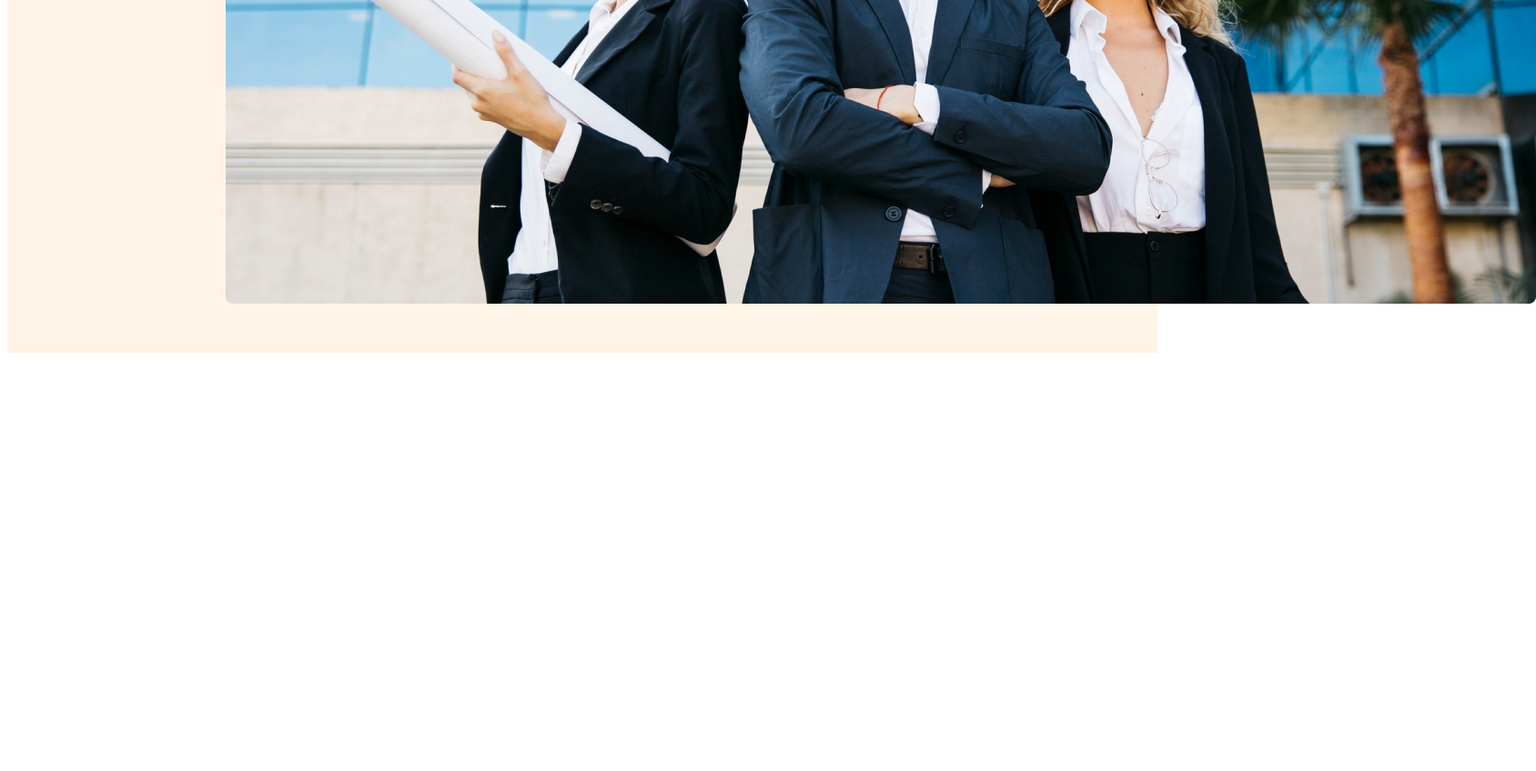
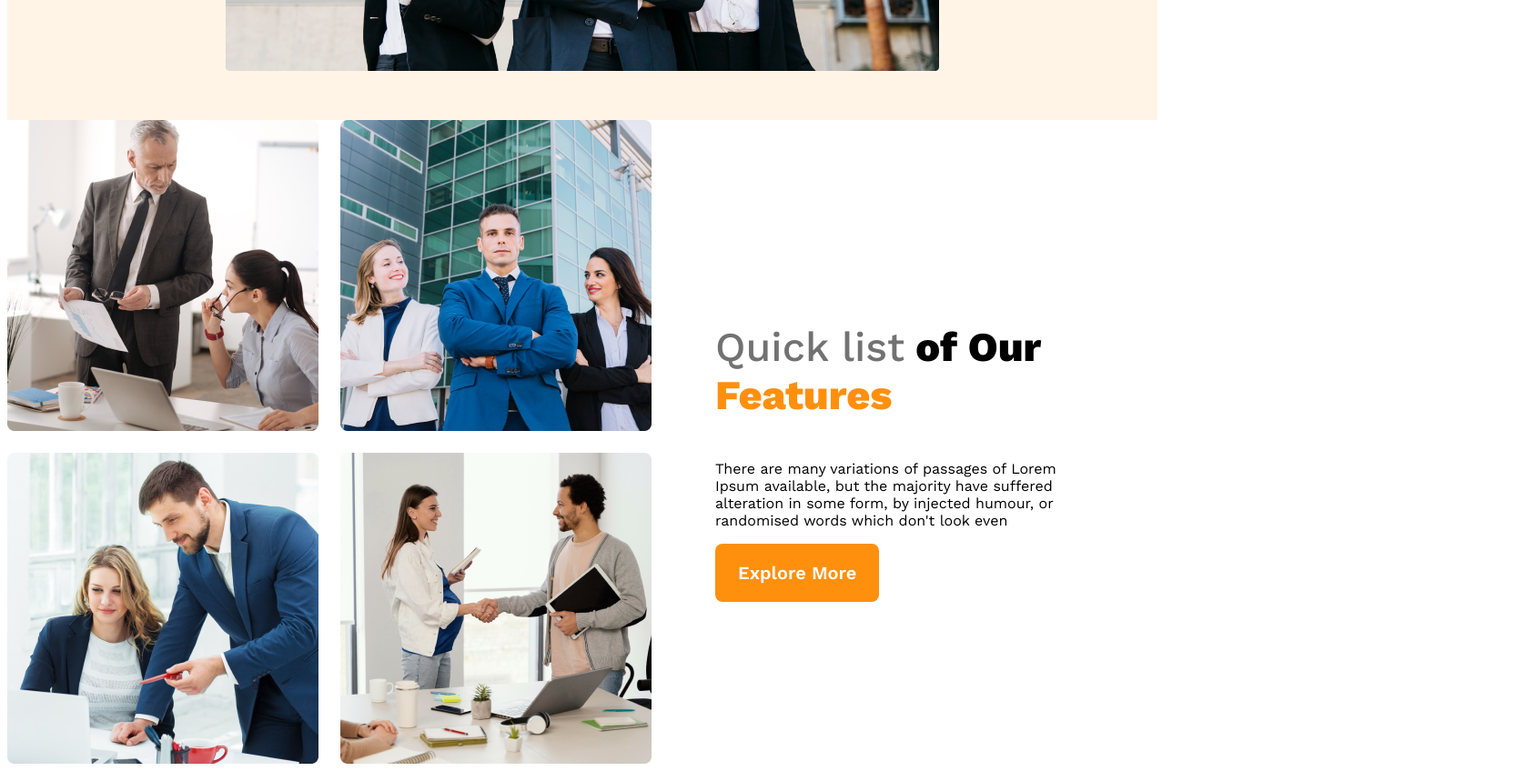
Before and after one commit to tanjinasoha/g3-architect-website, a plain HTML site: page index.html in a window 1280 px wide. Shown: the part 880-1728 px from the top of the page at 91% size, 1688 px wide, since content can reach past the window. Before the commit the page ends 1276 px from the top, so only its background shows below. Drawn offline with nearby package versions, Linux system fonts and the light colour scheme.

Commit message:
features content added

```diff
--- a/index.html
+++ b/index.html
@@ -7,6 +7,7 @@
     <link rel="stylesheet" href="styles/architect.css">
 </head>
 <body>
+    <!-- header start -->
     <header>
 <nav>
     <h3 class="header-title">G3 Architects</h3>
@@ -27,8 +28,22 @@
 
 </div>
     </header>
+    <!-- header ends -->
     <main>
+          <section class="team-container">
+            <div class="team-img">
+                   <img src="images/team1.png" alt="">
+                   <img src="images/team2.png" alt="">
+                   <img src="images/team3.png" alt="">
+                   <img src="images/team4.png" alt="">
+            </div>
+            <div class="team-content">
+                <h3 class="team-title"><span class="Quick-list">Quick list</span> <span>of Our</span> <span class="Features">Features</span></h3>
+                <p class="team-description">There are many variations of passages of Lorem Ipsum available, but the majority have suffered alteration in some form, by injected humour, or randomised words which don't look even</p>
+                <button class="btn-pri">Explore More</button>
 
+            </div>
+          </section>
     </main>
     <footer>
 
--- a/styles/architect.css
+++ b/styles/architect.css
@@ -48,3 +48,47 @@ nav li a{
     font-size: 16px;
     font-weight: 400;
 }
+.btn-pri{
+    border-radius: 8px;
+background: #FF900E;
+padding: 20px 25px;
+color: #FFFFFF;
+font-weight: 600;
+font-size: 20px;
+border: 0;
+cursor: pointer;
+}
+ .banner img{
+    width: 100%;
+    margin-top: 20px;
+ }
+ main{
+    max-width: 1440px;
+    margin: 0 auto;
+ }
+ /* teams styles */
+.team-container{
+    display: flex;
+    align-items: center;
+}
+.team-img{
+    display: grid;
+    grid-template-columns: repeat(2, 1fr);
+    gap: 24px;
+}
+.team-content{
+    padding-left: 70px;
+    padding-right: 70px;
+}
+.team-title{
+    font-size: 45px;
+}
+.Quick-list{
+  color: #727272;
+  font-weight: 500;
+
+}
+.Features{
+   color: #FF900E;
+   font-weight: 700;
+}
```
